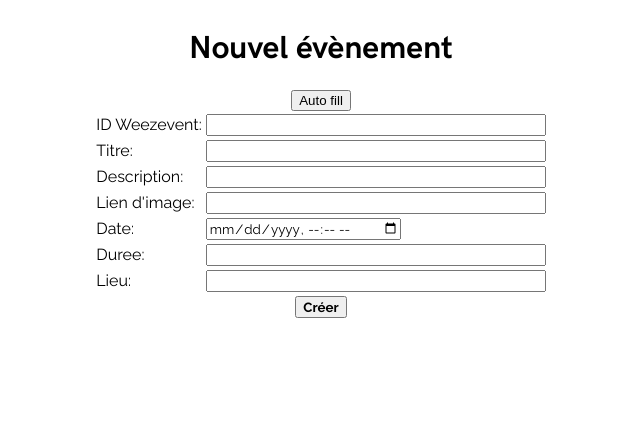
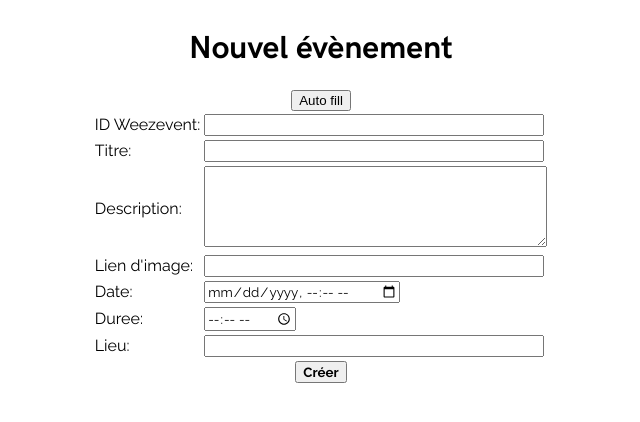
Before and after one commit to Diamondemon/cop1App, a Flask app: template back/admin/templates/new.html in a window 1280 px wide. Shown: the top 422 px of the page, without its empty margins (319-959 px from the left). Run offline with Flask 2, Linux system fonts and the light colour scheme; the template is opened without the code that fills it, so the values that code supplies are empty; parts of the project's set-up code (start-up, migrations or seed data) failed here and were passed over; some web fonts are replaced.

Commit message:
Fix: tag correction for Description and type fix of duration

```diff
--- a/back/admin/templates/new.html
+++ b/back/admin/templates/new.html
@@ -44,7 +44,7 @@
       <tr>
         <td>Description:</td>
         <td>
-          <input id="desc" type="text" name="desc" size="40" />
+          <textarea id="desc" name="desc" cols="40" rows="5"></textarea>
         </td>
       </tr>
       <tr>
@@ -68,7 +68,7 @@
       <tr>
         <td>Duree:</td>
         <td>
-          <input id="duration" type="text" name="duration" size="40" />
+          <input id="duration" type="time" name="duration" size="40" />
         </td>
       </tr>
       <tr>
```
